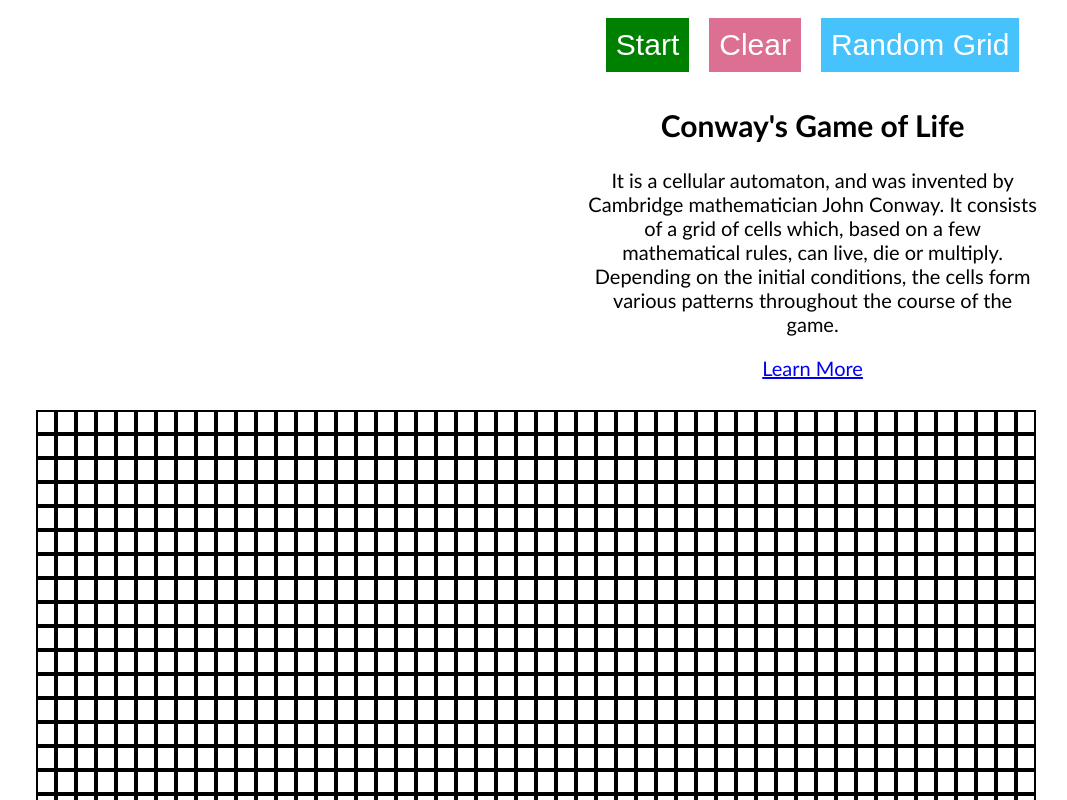
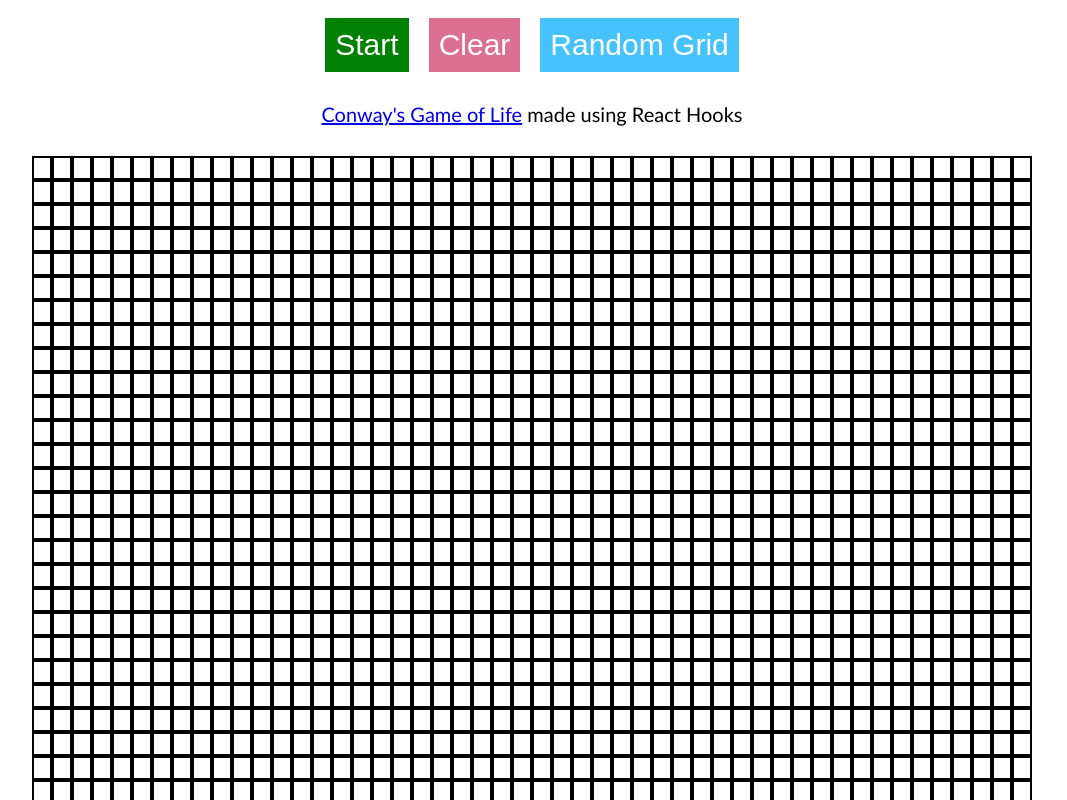
Before and after one commit to guilefoylegaurav/gameOfLife, a React (Create React App) app: page / in a window 1280 px wide. Shown: the top 800 px of the page, without its empty margins (108-1175 px from the left). Built offline with nearby package versions, Linux system fonts and the light colour scheme.

Commit message:
Centered grid using CSS.

```diff
--- a/src/App.tsx
+++ b/src/App.tsx
@@ -61,9 +61,9 @@ const App: React.FC = () => {
   }
 
   return (
-
+    <div>
       <div className='container'>
-      <div className='right'>
+        <div>
         <div className="btn-grp">
           <LargeButton label={running ? "Stop" : "Start"}
             color={running ? "red" : "green"}
@@ -84,17 +84,10 @@ const App: React.FC = () => {
           <LargeButton label="Random Grid" action={() => {
             setGrid(randomGrid());
           }} />
-
-
-
           </div>
 
              <div className='info'>
-          <h2>Conway's Game of Life</h2>
-          <span>It is a cellular automaton, and was invented by Cambridge mathematician John Conway.
-            It consists of a grid of cells which, based on a few mathematical rules, can live, die or multiply. Depending on the initial conditions, the cells form various patterns throughout the course of the game.
-            <p><a href='https://en.wikipedia.org/wiki/Conway%27s_Game_of_Life'> Learn More</a></p>
-          </span>
+                     <a href='https://en.wikipedia.org/wiki/Conway%27s_Game_of_Life'> Conway's Game of Life</a> made using React Hooks
              </div>
 
         </div>
@@ -104,7 +97,10 @@ const App: React.FC = () => {
 
 
 
-      <div className='gridCont'>
+
+
+
+        <div className='grid'>
           {grid.map((row, i) => row.map((col, j) =>
             <Cell alive={grid[i][j] ? true : false} toggle={() => {
               setGrid(grid => produce(grid, draft => {
@@ -112,6 +108,13 @@ const App: React.FC = () => {
               }));
             }} />))}
         </div>
+
+
+
+      </div>
+
+
+
 
     </div>
 
--- a/src/defaultStyles.css
+++ b/src/defaultStyles.css
@@ -8,20 +8,15 @@
 }
 
 
-.right
-{
-    float: right;
-    max-width: 450px;
 
-}
 
 .info
 {
 
-    margin-left: auto;
-    margin-right: auto;
+
     font-size: 20px;
     text-align: center;
+    padding: 20px;
 }
 
 .btn-grp
@@ -30,11 +25,13 @@
 
 }
 
-.gridCont
+.grid
 {
-    float: left;
+
+    margin-left: auto;
     padding: 10px;
     display: grid;
+    justify-content: center;
     grid-template-columns: repeat(50, 20px);
 
 
```
Lines whose indentation alone changed are shown as unchanged.
